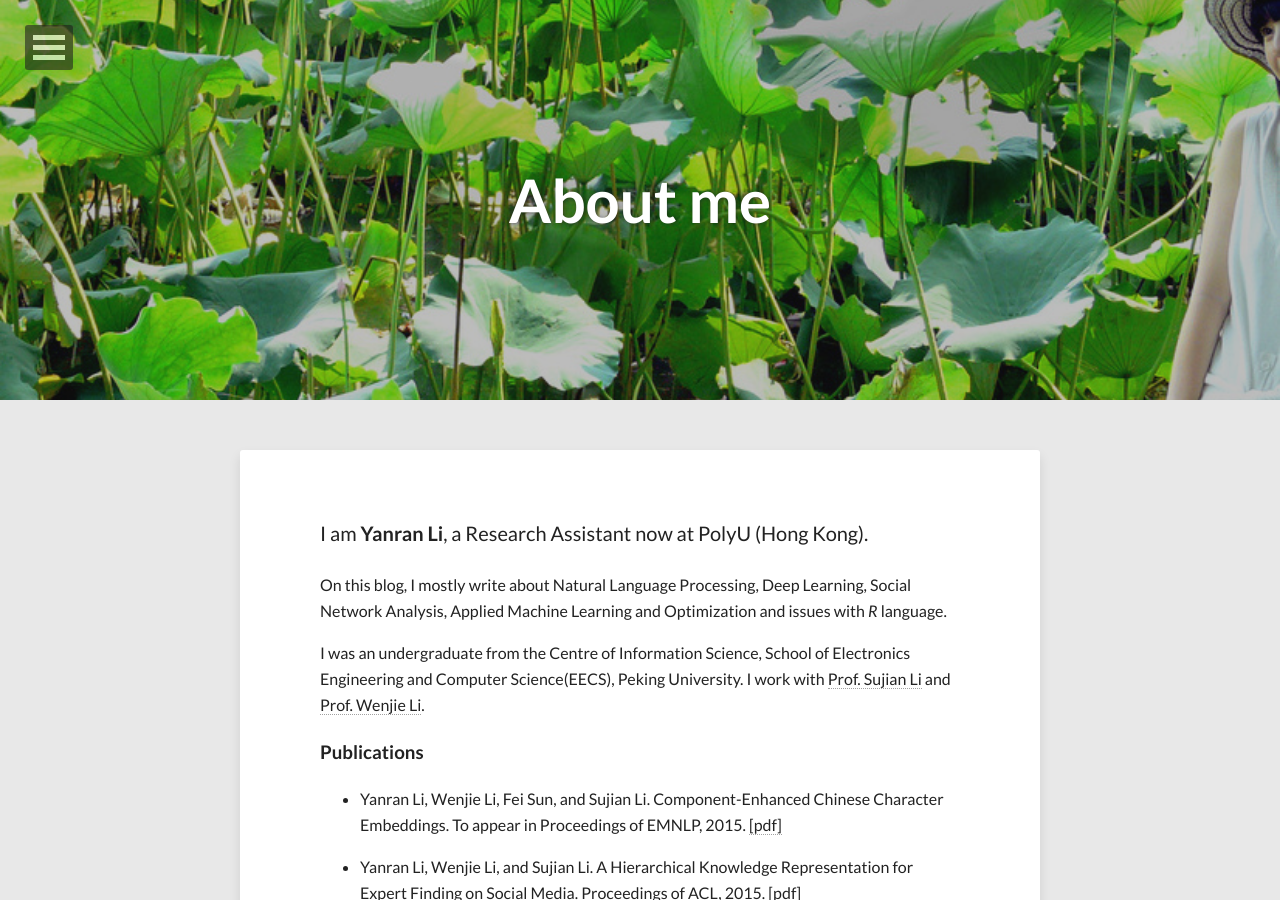
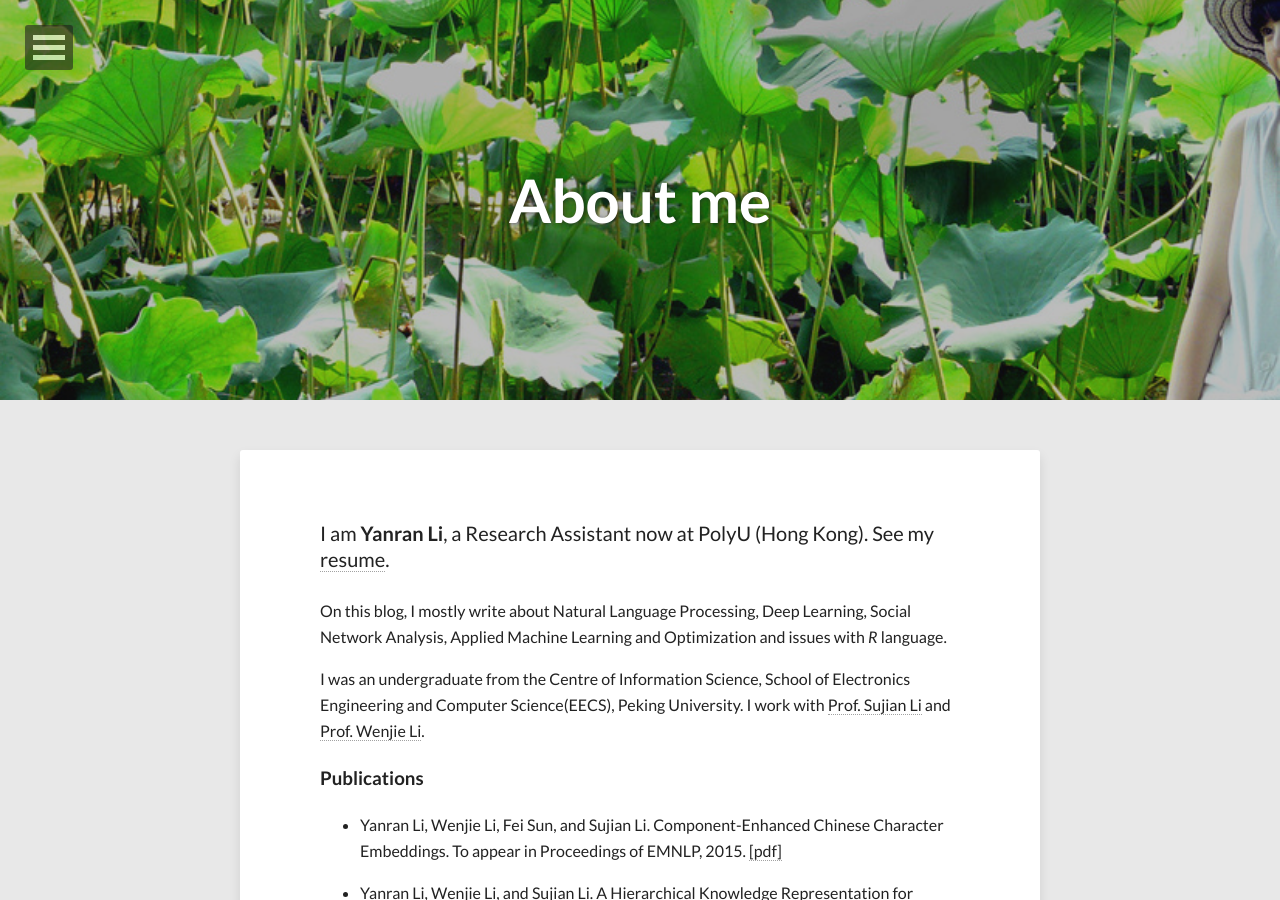
Before and after one commit to niangaotuantuan/niangaotuantuan.github.io, a Jekyll site: the page built from about.md, in a window 1280 px wide and 900 px high. Built offline with Jekyll 4.4.1, drawn with Linux system fonts in a browser that asks for light colours; nearby versions of some CDN libraries.

Commit message:
Update about.md

```diff
--- a/about.md
+++ b/about.md
@@ -7,7 +7,7 @@ image:
   feature: bg_about.jpg
 ---
 
-I am **Yanran Li**, a Research Assistant now at PolyU (Hong Kong).
+I am **Yanran Li**, a Research Assistant now at PolyU (Hong Kong). See my [resume](/files/Resume_Yanran_Li.pdf).
 
 On this blog, I mostly write about Natural Language Processing, Deep Learning, Social Network Analysis, Applied Machine Learning and Optimization and issues with *R* language.
 
```
